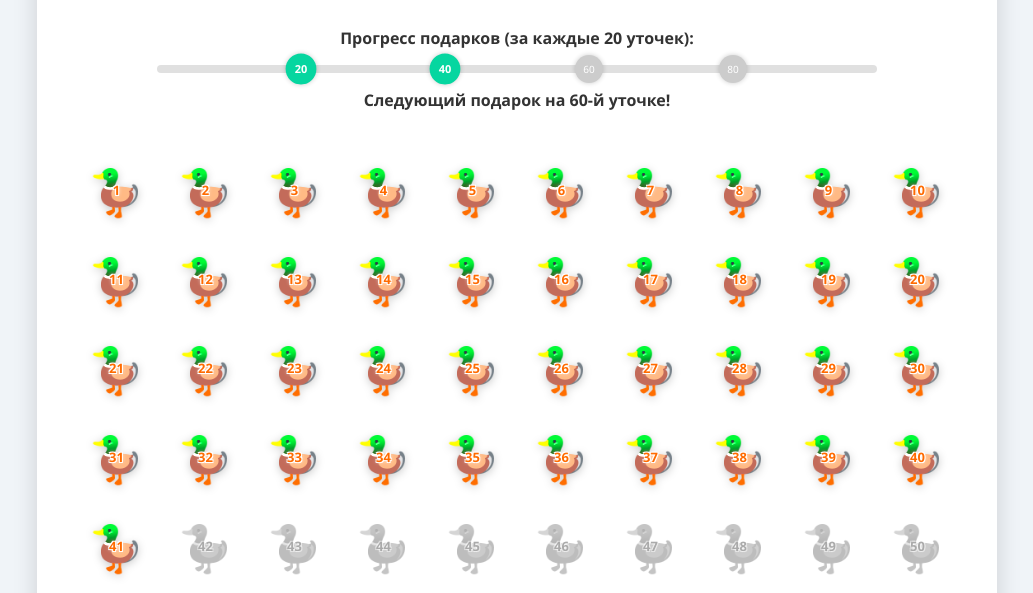
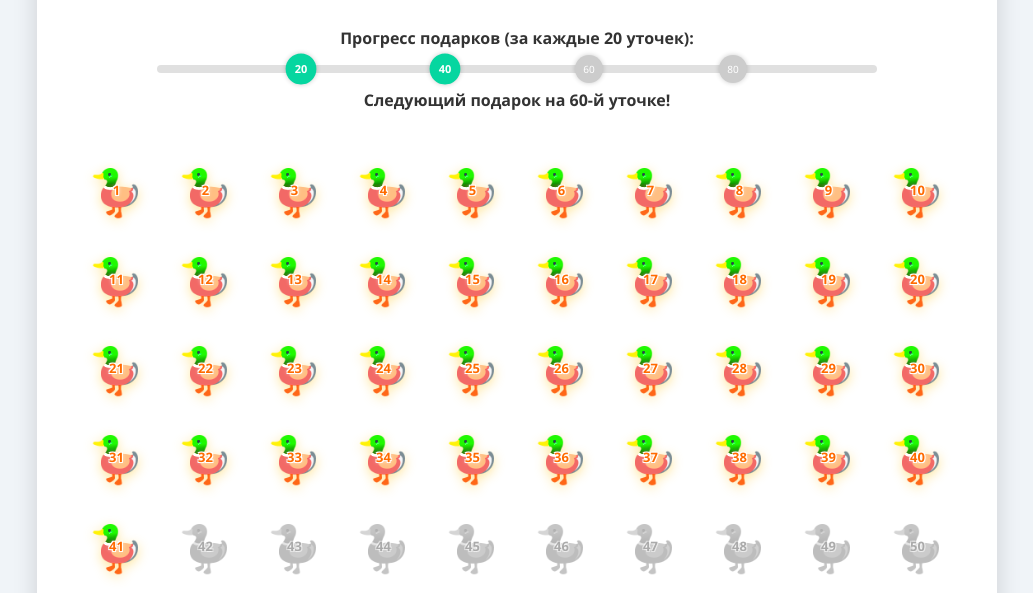
Before and after one commit to wolsfy/duck-tracker, a plain HTML site: page index.html in a window 1280 px wide. Shown: the part 171-764 px from the top of the page, without its empty margins (123-1156 px from the left). Drawn offline with Linux system fonts and the light colour scheme.

Commit message:
Сделаны желтые уточки для найденных

```diff
--- a/style.css
+++ b/style.css
@@ -103,9 +103,13 @@ h2 {
         0 0 3px rgba(255, 255, 255, 0.8);
 }
 
-/* Найденная уточка - яркая */
+/* Найденная уточка - ЯРКО-ЖЕЛТАЯ */
 .duck.found::before {
-    filter: brightness(1.3) saturate(1.5) drop-shadow(0 2px 4px rgba(0,0,0,0.2));
+    filter:
+        brightness(1.4)
+        saturate(2)
+        hue-rotate(-10deg)
+        drop-shadow(0 3px 6px rgba(255, 193, 7, 0.4));
 }
 
 .duck.found::after {
```
